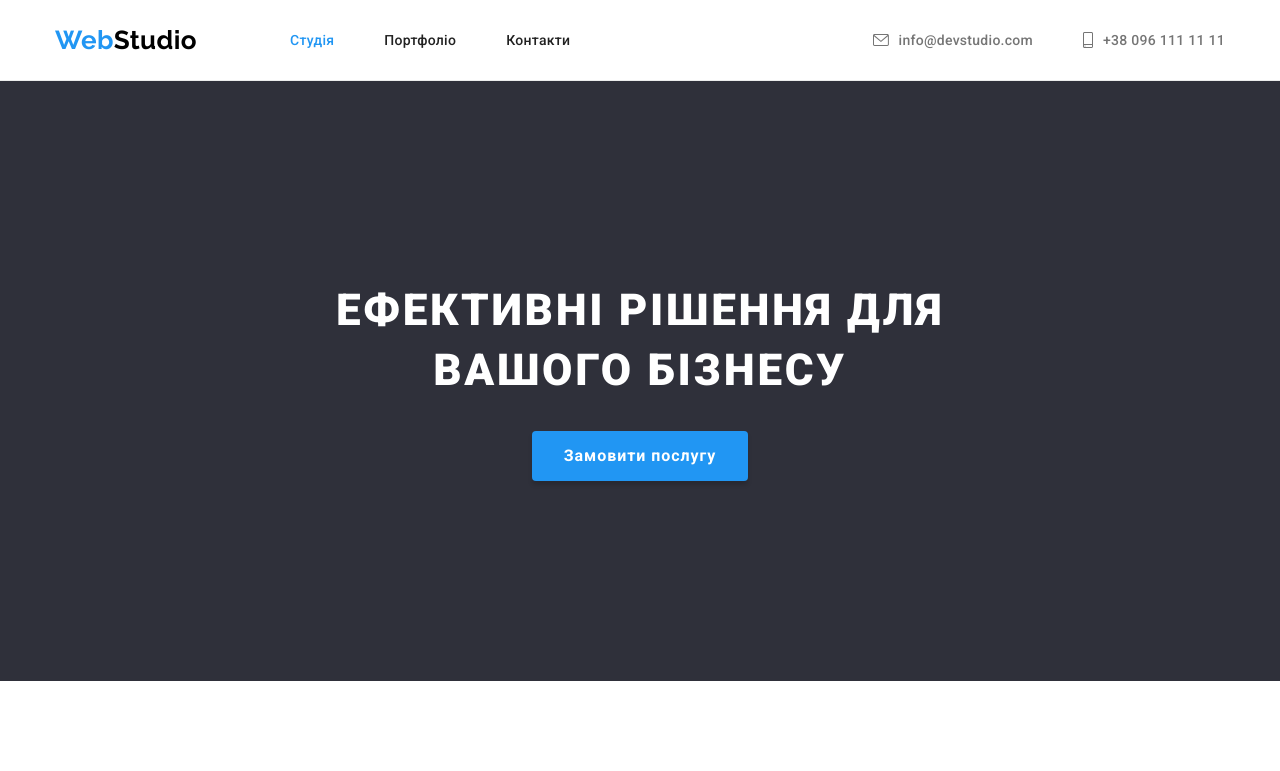
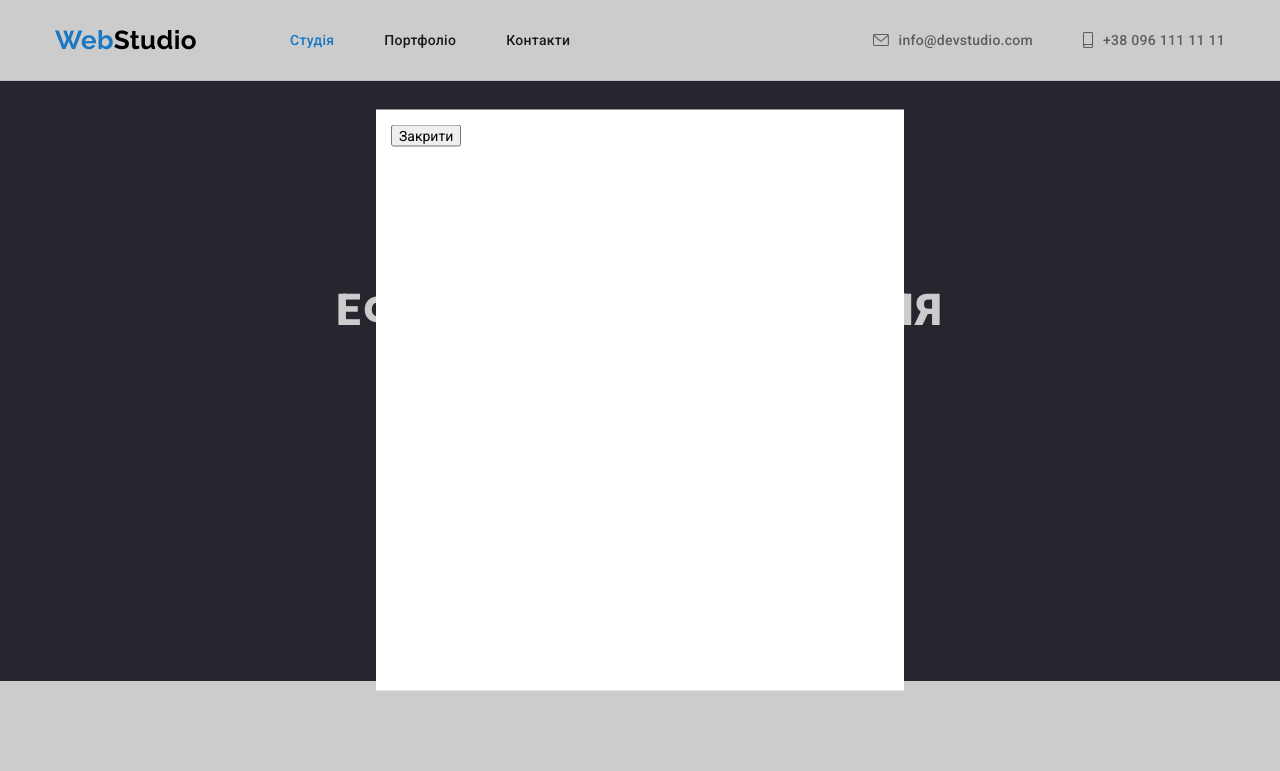
Before and after one commit to Pticeron/goit-markup-hw-05, a plain HTML site: page index.html in a window 1280 px wide. Both pictures are taken after a click on the button "Замовити послугу". Shown: the top 771 px of the page. Drawn offline with nearby package versions, Linux system fonts and the light colour scheme.

Commit message:
Робить модальне вікно

```diff
--- a/css/styles.css
+++ b/css/styles.css
@@ -82,6 +82,41 @@ img {
 .padding {
   padding-bottom: 94px;
 }
+
+.backdrop {
+  position: fixed;
+  top: 0;
+  left: 0;
+  width: 100%;
+  height: 100%;
+  background: rgba(0, 0, 0, 0.2);
+}
+
+.backdrop.is-hidden {
+ opacity: 0;
+ pointer-events: none;
+}
+
+
+.modal {
+  position: absolute;
+    top: 50%;
+    left: 50%;
+    transform: translate(-50%, -50%);
+
+  width: 528px;
+  height: 581px;
+  padding: 15px;
+
+  background-color: #ffffff;
+
+
+}
+
+
+
+
+
 
 /* HEADER */
 .header-site {
--- a/index.html
+++ b/index.html
@@ -17,7 +17,8 @@
     />
     <link rel="stylesheet" href="./css/styles.css" />
   </head>
-  <body>
+
+   <body>
     <!--Header-->
     <header class="header-site">
       <div class="container mine-nav">
@@ -61,7 +62,7 @@
       <section class="hero owerlay">
         <div class="container">
           <h1 class="title-hero">Ефективні рішення для вашого бізнесу</h1>
-          <button type="button" class="button-hero">Замовити послугу</button>
+          <button type="button" class="button-hero" data-modal-open>Замовити послугу</button>
         </div>
       </section>
       <!--Section 2-->
@@ -454,5 +455,13 @@
         </div>
       </div>
     </footer>
+
+    <div class="backdrop is-hidden" data-modal>
+      <div class="modal">
+        <button type="button" data-modal-close>Закрити</button>
+      </div>
+    </div>
+    <script src="./js/modal.js"></script>
+
   </body>
 </html>
--- /dev/null
+++ b/js/modal.js
@@ -0,0 +1,14 @@
+(() => {
+  const refs = {
+    openModalBtn: document.querySelector("[data-modal-open]"),
+    closeModalBtn: document.querySelector("[data-modal-close]"),
+    modal: document.querySelector("[data-modal]"),
+  };
+
+  refs.openModalBtn.addEventListener("click", toggleModal);
+  refs.closeModalBtn.addEventListener("click", toggleModal);
+
+  function toggleModal() {
+    refs.modal.classList.toggle("is-hidden");
+  }
+})();
```
